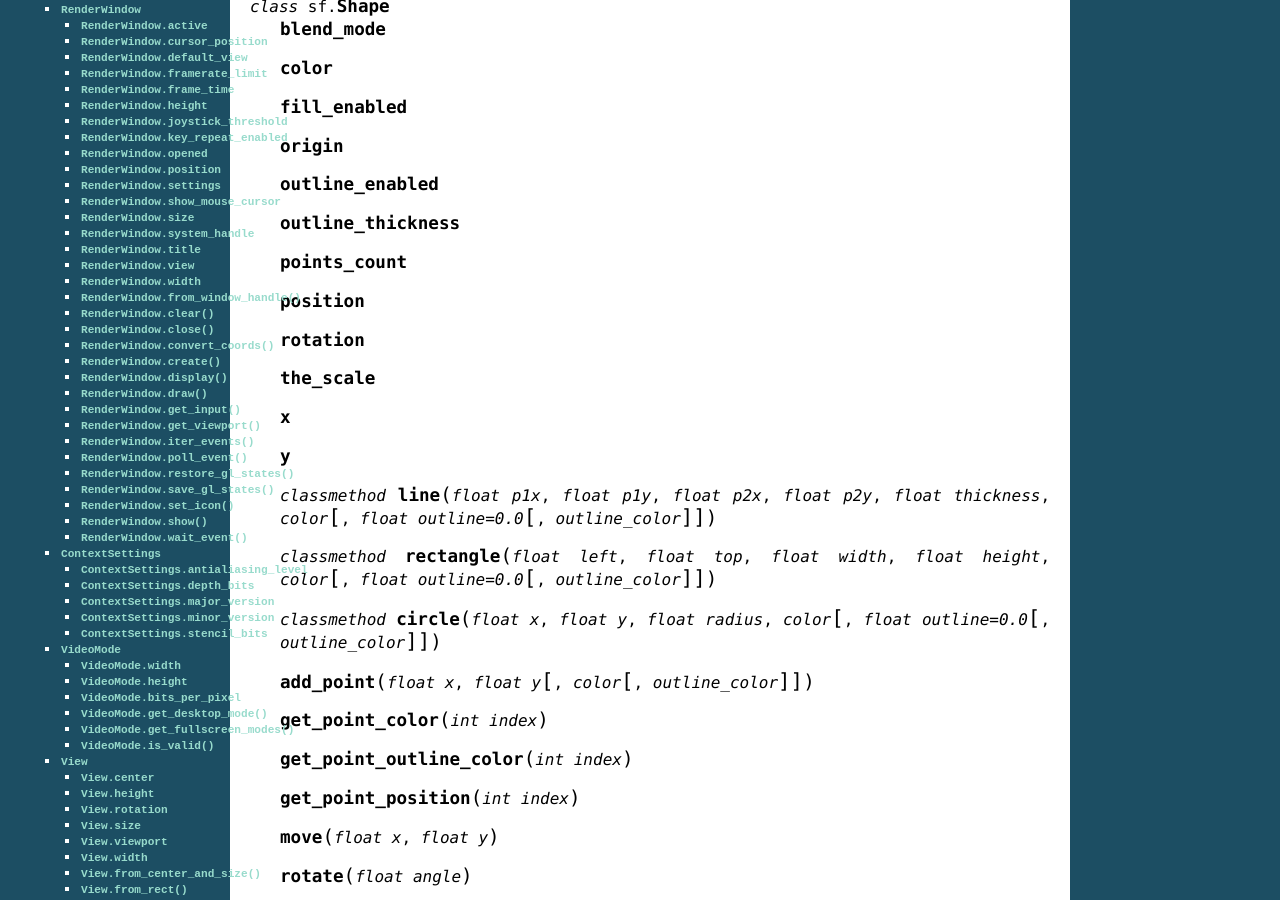
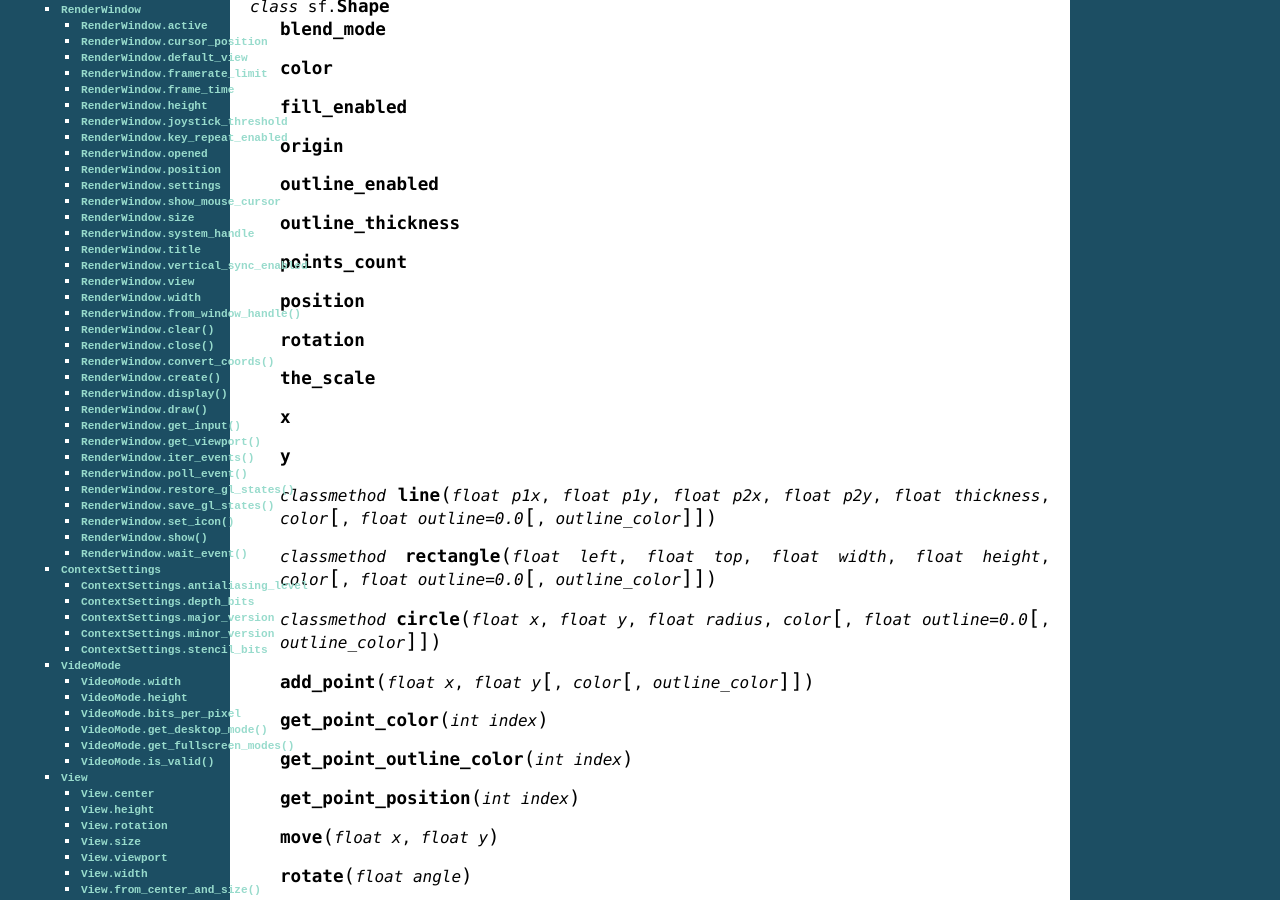
Before and after one commit to intjelic/python-sfml, a Sphinx documentation site: the page built from doc/sphinx/source/graphics.rst, in a window 1280 px wide and 900 px high, scrolled down 2410 px. Built offline with Sphinx 7.4.7, drawn with Linux system fonts in a browser that asks for light colours; some of the changed text lies outside the part shown.

Commit message:
Added the vertical_sync_enabled attribute on RenderWindow.

```diff
--- a/doc/sphinx/source/graphics.rst
+++ b/doc/sphinx/source/graphics.rst
@@ -376,6 +376,7 @@
       your use case so that I can make the API more user-friendly.
 
    .. attribute:: title
+   .. attribute:: vertical_sync_enabled
    .. attribute:: view
    .. attribute:: width
 
```
Also changed, not shown: 2 other files.
